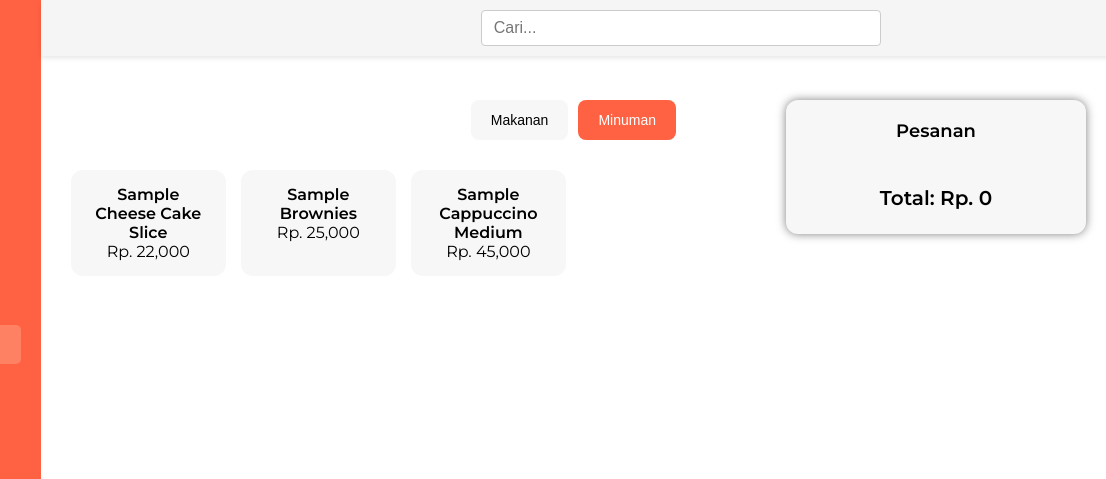
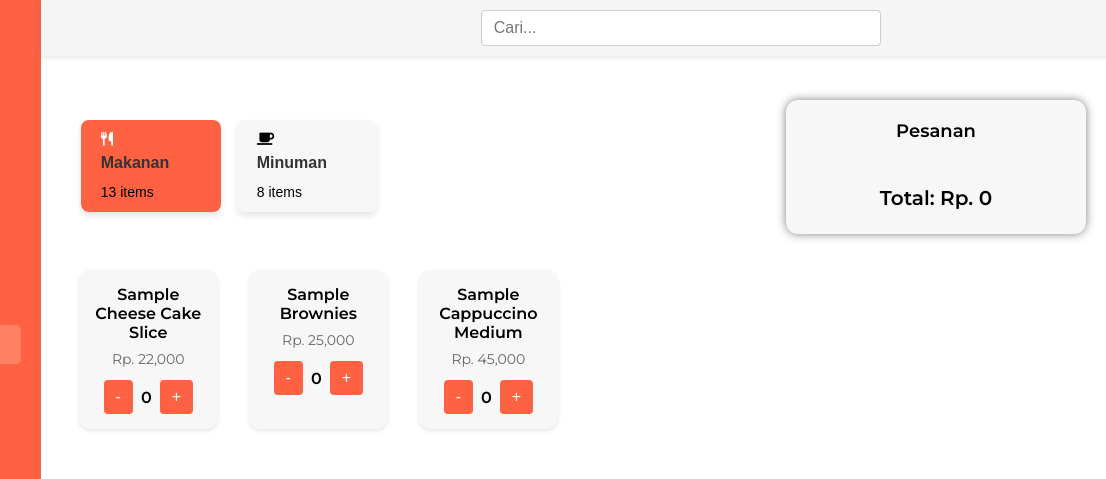
Before and after one commit to POSCashieringRumahMakan/Cashiering-Rumah-Makan, a plain HTML site: page kasir.html in a window 1280 px wide. Shown: the top 479 px of the page, 174-1280 px from the left. Drawn offline with Linux system fonts and the light colour scheme.

Commit message:
update tombol tambah kurang di product

```diff
--- a/css/kasir.css
+++ b/css/kasir.css
@@ -72,9 +72,48 @@ body {
 
 .categories {
   display: flex;
-  gap: 10px;
+  gap: 16px;
   margin-bottom: 20px;
-  justify-content: center;
+  justify-content: flex-start;
+  flex-wrap: wrap;
+  padding: 20px;
+}
+
+.category-card {
+  background-color: #ffffff; /* Warna latar belakang putih */
+  border-radius: 12px; /* Membuat sudut kartu lebih bulat */
+  box-shadow: 0 4px 6px rgba(0, 0, 0, 0.1); /* Efek bayangan ringan */
+  width: 140px; /* Lebar kartu */
+  text-align: center; /* Konten rata tengah */
+  padding: 16px;
+  cursor: pointer;
+  transition: transform 0.3s ease, box-shadow 0.3s ease;
+}
+
+.category-card:hover {
+  transform: translateY(-6px); /* Animasi hover: kartu naik sedikit */
+  box-shadow: 0 6px 10px rgba(0, 0, 0, 0.2); /* Efek bayangan lebih jelas saat hover */
+}
+
+/* Styling Ikon */
+.category-card .icon {
+  font-size: 40px; /* Ikon besar */
+  color: #ff6242; /* Warna utama ikon */
+  margin-bottom: 8px; /* Jarak dengan teks */
+}
+
+/* Judul Kategori */
+.category-card h3 {
+  font-size: 16px;
+  font-weight: bold;
+  color: #333; /* Warna teks */
+  margin-bottom: 4px;
+}
+
+/* Jumlah Item */
+.category-card p {
+  font-size: 14px;
+  color: #000; /* Warna abu-abu untuk teks tambahan */
 }
 
 .categories button {
@@ -84,14 +123,23 @@ body {
   font-size: 14px;
   cursor: pointer;
   transition: background-color 0.3s;
-  background-color: #ff6242;
-  color: #fff;
+  background-color: #f7f7f7;
+  color: #000;
+  display: flex;
+  align-items: flex-start;
+  gap: 8px;
+  flex-direction: column;
+}
+
+.categories .icon {
+  width: 20px;
+  height: 20px;
 }
 
 .categories button.active,
 .categories button:hover {
-  background-color: #f7f7f7;
-  color: #000;
+  background-color: #ff6242;
+  color: #fff;
 }
 
 /* Products */
@@ -101,6 +149,57 @@ body {
   gap: 15px;
   padding: 10px;
 }
+
+/* Styling kartu produk */
+.product-card {
+  background-color: #fff;
+  border-radius: 8px;
+  padding: 16px;
+  box-shadow: 0 2px 4px rgba(0, 0, 0, 0.1);
+  text-align: center;
+  margin: 8px;
+  position: relative;
+}
+
+.product-card h4 {
+  font-size: 16px;
+  font-weight: bold;
+  margin-bottom: 8px;
+}
+
+.product-card p {
+  font-size: 14px;
+  color: #666;
+  margin-bottom: 12px;
+}
+
+.product-card .quantity-control {
+  display: flex;
+  align-items: center;
+  justify-content: center;
+  gap: 8px;
+}
+
+.product-card button {
+  background-color: #ff6242;
+  border: none;
+  border-radius: 4px;
+  color: #fff;
+  padding: 8px 12px;
+  font-size: 16px;
+  cursor: pointer;
+  transition: background-color 0.3s ease;
+}
+
+.product-card button:hover {
+  background-color: #ff8164;
+}
+
+.product-card .quantity {
+  font-size: 16px;
+  font-weight: bold;
+}
+
 
 .products .product-card {
   background-color: #f7f7f7;
@@ -112,7 +211,7 @@ body {
 }
 
 .products .product-card:hover {
-  background-color: #ff8164;
+  background-color: #FFF5D7;
 }
 
 /* Order Summary */
--- a/js/kasir.js
+++ b/js/kasir.js
@@ -55,10 +55,55 @@ function showCategory(category) {
   products[category].forEach(product => {
     const productCard = document.createElement("div");
     productCard.classList.add("product-card");
-    productCard.innerHTML = `<h4>${product.name}</h4><p>Rp. ${product.price.toLocaleString()}</p>`;
-    productCard.addEventListener("click", () => addToOrder(product)); // Gunakan `addEventListener` untuk kompatibilitas yang lebih baik
+
+    // Cek apakah produk sudah ada di order
+    const existing = order.find(item => item.name === product.name);
+    const quantity = existing ? existing.quantity : 0;
+
+    productCard.innerHTML = `
+      <h4>${product.name}</h4>
+      <p>Rp. ${product.price.toLocaleString()}</p>
+      <div class="quantity-control">
+        <button onclick="decreaseQuantity('${product.name}')">-</button>
+        <span class="quantity">${quantity}</span>
+        <button onclick="increaseQuantity('${product.name}')">+</button>
+      </div>
+    `;
     productList.appendChild(productCard);
   });
+}
+
+// Fungsi untuk menambah jumlah pesanan
+function increaseQuantity(productName) {
+  const product = Object.values(products)
+    .flat()
+    .find(item => item.name === productName);
+
+  const existing = order.find(item => item.name === product.name);
+  if (existing) {
+    existing.quantity++;
+  } else {
+    order.push({ ...product, quantity: 1 });
+  }
+
+  saveOrderToLocalStorage();
+  showCategory("food"); // Refresh kartu untuk memperbarui jumlah
+  renderOrder();
+}
+
+// Fungsi untuk mengurangi jumlah pesanan
+function decreaseQuantity(productName) {
+  const existing = order.find(item => item.name === productName);
+  if (existing) {
+    existing.quantity--;
+    if (existing.quantity === 0) {
+      order = order.filter(item => item.name !== productName); // Hapus dari order jika jumlah 0
+    }
+  }
+
+  saveOrderToLocalStorage();
+  showCategory("food"); // Refresh kartu untuk memperbarui jumlah
+  renderOrder();
 }
 
 // Fungsi untuk menambahkan produk ke daftar order
--- a/kasir.html
+++ b/kasir.html
@@ -1,5 +1,6 @@
 <!DOCTYPE html>
 <html lang="en">
+
 <head>
   <meta charset="UTF-8">
   <meta name="viewport" content="width=device-width, initial-scale=1.0">
@@ -20,11 +21,21 @@
     </div>
 
     <section class="content">
-
       <!-- Categories -->
       <div class="categories">
-        <button class="active" onclick="showCategory('food')">Makanan</button>
-        <button onclick="showCategory('drinks')">Minuman</button>
+        <!-- Card untuk Makanan -->
+        <button class="category-card active" onclick="showCategory('food')">
+          <i class="fas fa-utensils category-icon"></i>
+          <h3 class="category-title">Makanan</h3>
+          <p class="category-items">13 items</p>
+        </button>
+
+        <!-- Card untuk Minuman -->
+        <button class="category-card" onclick="showCategory('drinks')">
+          <i class="fas fa-coffee category-icon"></i>
+          <h3 class="category-title">Minuman</h3>
+          <p class="category-items">8 items</p>
+        </button>
       </div>
 
       <!-- Products -->
```
